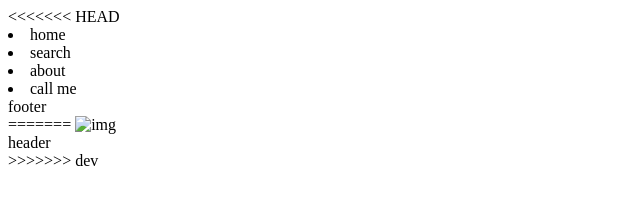
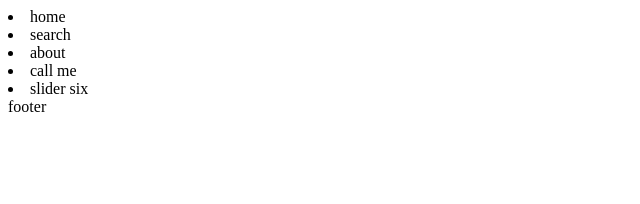
Before and after one commit to mahdi82zm/learn, a plain HTML site: page index.html in a window 1280 px wide. Shown: the whole page, without its empty margins (0-640 px from the left). Drawn offline with Linux system fonts and the light colour scheme.

Commit message:
add slider

```diff
--- a/index.html
+++ b/index.html
@@ -6,17 +6,13 @@
     <title>Document</title>
   </head>
   <body>
-    <<<<<<< HEAD
     <nav>
       <li>home</li>
       <li>search</li>
       <li>about</li>
       <li>call me</li>
+      <li>slider six</li>
     </nav>
     <footer>footer</footer>
-    =======
-    <img src="looigi" alt="img" />
-    <header>header</header>
-    >>>>>>> dev
   </body>
 </html>
```
